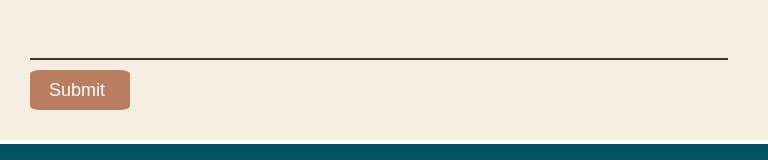
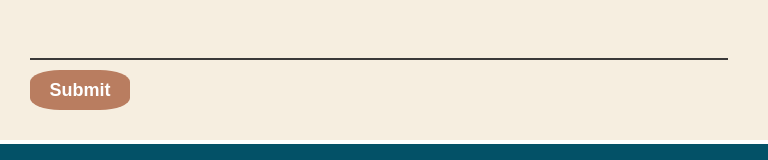
Before and after one commit to xebol/hjul-house, a React (Create React App) app: page /contact in a window 768 px wide. Shown: the part 1330-1490 px from the top of the page. Built offline with nearby package versions, Linux system fonts and the light colour scheme.

Commit message:
fix button on tablet view screen

```diff
--- a/src/pages/ContactUs.css
+++ b/src/pages/ContactUs.css
@@ -154,6 +154,12 @@ height: 78vh;
   }
 
   .contact-us-btn {
-    font-size: 18px; /* Adjust font size for the button */
+    display: flex;
+    align-items: center;
+    justify-content: center;
+    font-size: 18px;
+    border-radius: 30%;
+    font-weight: bold;
+    padding: 10px;
   }
 }
```
